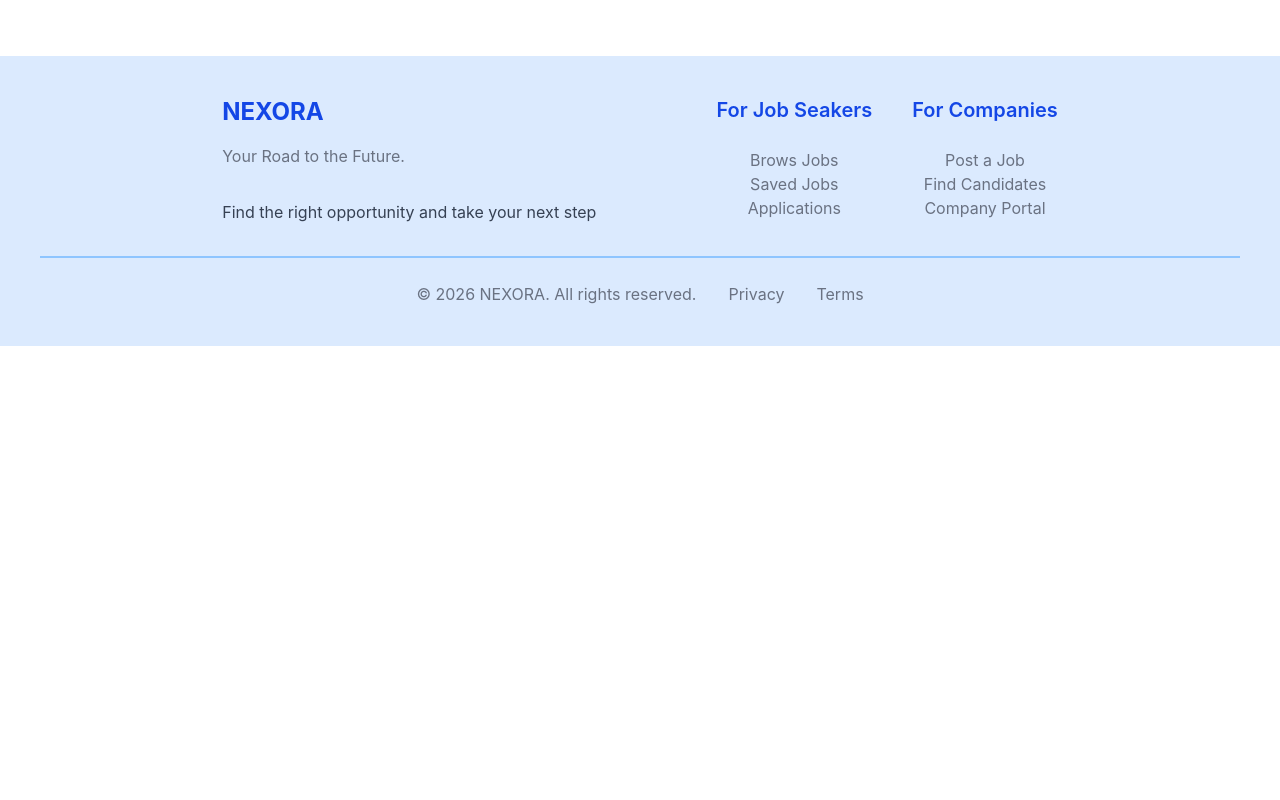
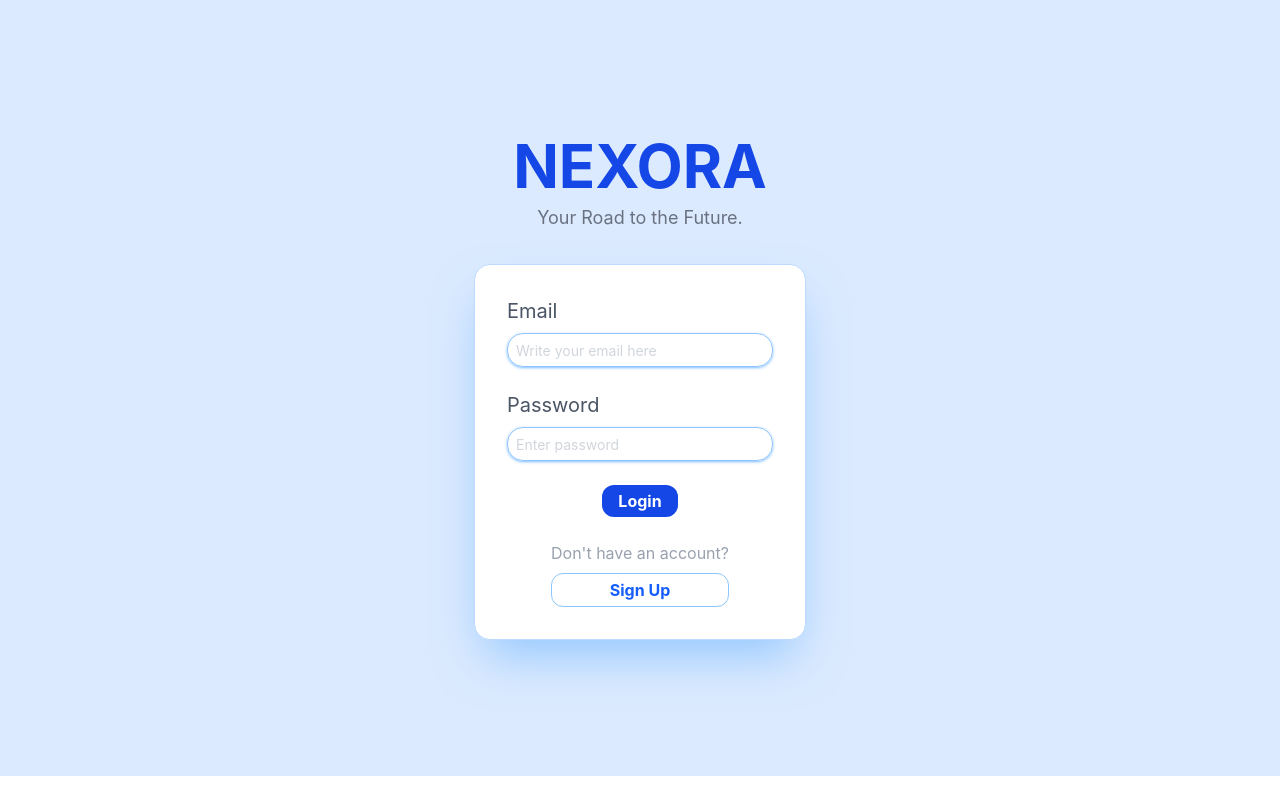
Before and after one commit to Amnaakhtar1213/job-portal, a React (Vite) app: page /loggin/1 in a window 1280 px wide. Built offline with nearby package versions, Linux system fonts and the light colour scheme.

Commit message:
add loggin page and application form

```diff
--- a/src/App.jsx
+++ b/src/App.jsx
@@ -4,7 +4,9 @@ import { BrowserRouter, Routes, Route } from "react-router-dom";
  import Home from './Pages/Home.jsx'
  import Jobs from './Pages/Jobs.jsx'
 import JobsDetails from './Pages/JobsDetails.jsx';
-import Footer from './components/Footer/Footer.jsx';
+// import Footer from './components/Footer/Footer.jsx';
+import Loggin from './Pages/Loggin.jsx';
+import Application from './Pages/Application.jsx';
 
 
 
@@ -16,8 +18,12 @@ function App() {
     <Route path="/" element={<Home />}/>
     <Route path="/jobs" element={<Jobs />}/>
     <Route path="/jobs/:id" element={<JobsDetails />}/>
+    <Route path="/loggin/:jobId" element={<Loggin />}></Route>
+    <Route path="/application/:jobId" element={<Application />} />
+
   </Routes>
-  <Footer />
+  {/* <Footer /> */}
+
 </BrowserRouter>
   )
 }
--- /dev/null
+++ b/src/Pages/Application.jsx
@@ -0,0 +1,43 @@
+import React from 'react'
+
+const Application = () => {
+  return (
+    <div className="bg-blue-100 px-24 py-10">
+      <h1 className="text-blue-700 font-bold text-5xl text-center">NEXORA</h1>
+      <p className="text-gray-400 text-center text-lg mt-2">  Job Application</p>
+      <h3 className="text-gray-700 text-xl mt-4">Apply for this position</h3>
+
+      <div className="">
+        <h1 className="text-800 font-bold text-2xl mt-6">Frontend Developer</h1>
+        <p className="text-gray-500">Microsoft Seattle, USA</p>
+         <h1 className="text-blue-700 font-semibold text-2xl mt-6">Personal Information</h1>
+        <div className="flex flex-col gap-2 bg-white p-4 rounded-2xl mt-2">
+          <label className="text-gray-600">Full Name</label>
+          <input type="text" placeholder="Enter your name"
+          className="outline-none border border-blue-200 rounded placeholder:text-gray-300 hover:shadow hover:shadow-blue-400 px-2"/>
+          <label className="text-gray-600">Email</label>
+          <input type="email" placeholder="Enter Email" className="outline-none border border-blue-200 rounded placeholder:text-gray-300 hover:shadow hover:shadow-blue-400 px-2"/>
+         <label className="text-gray-600">Phone Number</label>
+         <input type="tel" placeholder="Enter phone number" className="outline-none border border-blue-200 rounded placeholder:text-gray-300 hover:shadow hover:shadow-blue-400 px-2"/>
+        </div>
+        <h1 className="text-blue-700 font-semibold text-2xl mt-6">Professional Information</h1>
+        <div className="flex flex-col gap-2 bg-white rounded-2xl p-4 mt-2">
+          <label className="text-gray-600">Education</label>
+          <input type="text" placeholder="e.g. Bachelor's in Computer Science" className="outline-none border border-blue-200 rounded placeholder:text-gray-300 hover:shadow hover:shadow-blue-400 px-2"/>
+          <label className="text-gray-600">Experience</label>
+          <input type="email" placeholder="e.g. 2 years" className="outline-none border border-blue-200 rounded placeholder:text-gray-300 hover:shadow hover:shadow-blue-400 px-2"/>
+         <label className="text-gray-600">Skills</label>
+         <input type="tel" placeholder="e.g. React, JavaScript, Tailwind CSS" className="outline-none border border-blue-200 rounded placeholder:text-gray-300 hover:shadow hover:shadow-blue-400 px-2"/>
+          <h1 className="text-gray-600">Resume / CV</h1>
+          <input type="file" className="outline-none border border-blue-200 rounded text-gray-300 hover:shadow hover:shadow-blue-400 px-2"/>
+        </div>
+        <div className="text-center">
+           <button className="bg-blue-700 text-white  px-4 py-1 rounded-xl hover:shadow-xl hover:shadow-blue-300 hover:-translate-y-2 transition-all duration-300 mt-6 mb-4 font-semibold text-lg ">Submit Application</button>
+        </div>
+
+      </div>
+    </div>
+  )
+}
+
+export default Application
--- /dev/null
+++ b/src/Pages/Loggin.jsx
@@ -0,0 +1,61 @@
+import React, { useState } from 'react'
+import users from '../data/UserData'
+import { useNavigate, useParams } from 'react-router-dom'
+
+const Loggin = () => {
+
+  const [email, setEmail] = useState("")
+  const [password, setPassword] = useState("")
+  const [error, setError] = useState("")
+
+  const navigate = useNavigate()
+  const {jobId} = useParams();
+
+  const handleLogin = () => {
+   const user = users.find((user) => user.password === password && user.email === email)
+
+   if(!user){
+     setError("User not found")
+   } else {
+      localStorage.setItem("currentUser", JSON.stringify(user))
+      navigate(`/application/${jobId}`)
+   }
+  }
+  return (
+    <div className=" bg-blue-100 flex flex-col items-center justify-center p-34">
+      <div className="">
+          <h1 className="text-blue-700 text-6xl font-bold">NEXORA</h1>
+          <p className="text-gray-500 text-lg text-center mt-2"> Your Road to the Future.  </p>
+      </div>
+      <div className="flex flex-col items-center justify-between gap-6 mt-8 border border-blue-200 bg-white rounded-2xl shadow-2xl p-8  shadow-blue-300 hover:shadow-xl hover:shadow-blue-400">
+        <div className="flex flex-col gap-2">
+           <label className="text-xl text-gray-600">Email</label>
+          <input type="email" value={email} onChange={(e) => setEmail(e.target.value)}
+          placeholder="Write your email here"
+          className="outline-none rounded-2xl border border-blue-300 shadow shadow-blue-300 placeholder:text-sm placeholder:text-gray-300 px-2 py-1 "/>
+        </div>
+
+          <div className="flex flex-col gap-2">
+           <label className="text-xl text-gray-600">Password</label>
+          <input type="password" value={password} onChange={(e) => setPassword(e.target.value)} placeholder="Enter password"
+          className="outline-none rounded-2xl  border border-blue-300 shadow shadow-blue-300 placeholder:text-sm placeholder:text-gray-300 px-2 py-1"/>
+          {error && (
+  <p className="text-red-500 text-sm">
+    {error}
+  </p>)}
+        </div>
+        <button className="bg-blue-700  text-white font-bold px-4 py-1 rounded-xl hover:shadow-xl hover:-translate-y-2 transition-all duration-300 hover:shadow-blue-300" onClick={handleLogin}>Login</button>
+
+        <div className="flex flex-col gap-2">
+          <p className="text-gray-400">
+              Don't have an account?
+          </p>
+          <button className="bg-white  text-blue-600 border border-blue-300 font-bold px-4 py-1 rounded-xl hover:shadow-xl hover:-translate-y-2 transition-all duration-300 hover:shadow-blue-300">Sign Up</button>
+        </div>
+      </div>
+
+    </div>
+  )
+}
+
+export default Loggin
--- a/src/components/JobDetail/JobHead.jsx
+++ b/src/components/JobDetail/JobHead.jsx
@@ -1,6 +1,9 @@
 import React, { useState } from 'react'
+import { useNavigate } from 'react-router-dom'
 
 const JobHead = ({job}) => {
+
+  const navigate = useNavigate()
 
   const saveData = () => {
 
@@ -39,11 +42,11 @@ const JobHead = ({job}) => {
         </div>
 
         <div className="w-1/4 flex flex-row gap-4">
-          <button className="text-blue-700 bg-white border border-blue-200 px-3 py-2 rounded-3xl font-semibold hover:-translate-y-2 transition-all duration-300 hover:shadow-xl hover:shadow-blue-100">Apply Now</button>
+          <button onClick = {() => navigate(`/loggin/${job.Id}`)} className="text-blue-700 bg-white border border-blue-200 px-3 py-2 rounded-3xl font-semibold hover:-translate-y-2 transition-all duration-300 hover:shadow-xl hover:shadow-blue-100">Apply Now</button>
 
           <button
-  onClick={saveJob}
-  className={`px-4 py-2 rounded-2xl font-semibold transition-all duration-300 ${
+          onClick={saveJob}
+ className={`px-4 py-2 rounded-2xl font-semibold transition-all duration-300 ${
     isSave
       ? "bg-blue-100 text-blue-700 border border-blue-300"
       : "bg-blue-700 text-white hover:-translate-y-2 hover:shadow-xl hover:shadow-blue-100"
--- /dev/null
+++ b/src/data/UserData.jsx
@@ -0,0 +1,22 @@
+const users = [
+  {
+    id: 1,
+    name: "Amna",
+    email: "amna@gmail.com",
+    password: "Nexora123!",
+  },
+  {
+    id: 2,
+    name: "Sara",
+    email: "sara@gmail.com",
+    password: "Nexora123!",
+  },
+  {
+    id: 3,
+    name: "Ali",
+    email: "ali@gmail.com",
+    password: "Nexora123!",
+  },
+];
+
+export default users;
```
